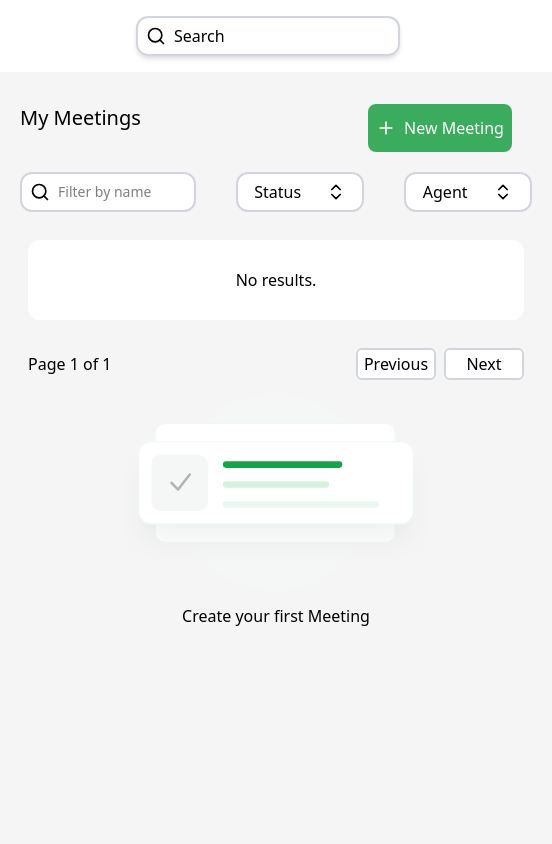
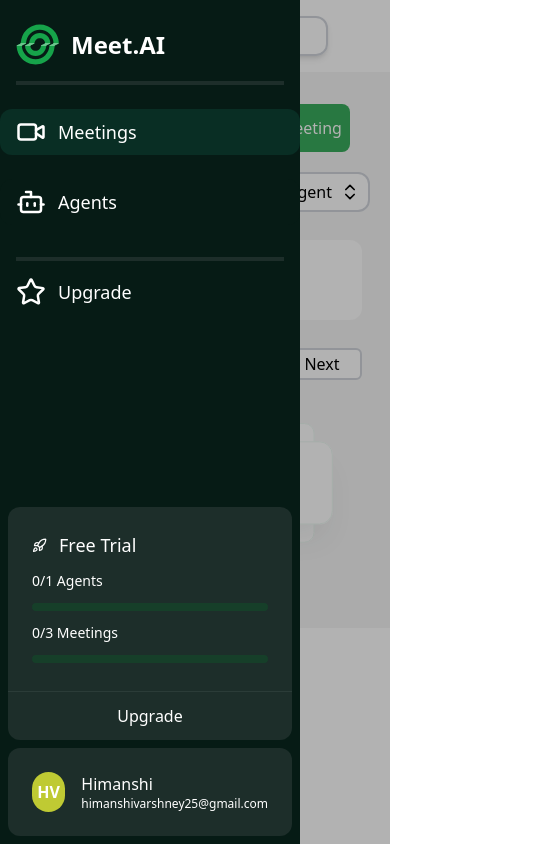
Before and after one commit to him08/lunexa-ai, a React (Vite) app: page / in a window 390 px wide. Shown: the whole page, 552 px wide, since content can reach past the window. Built offline with nearby package versions, Linux system fonts and the light colour scheme.

Commit message:
mobile ui and other enhancments

```diff
--- a/src/App.css
+++ b/src/App.css
@@ -1 +1,4 @@
 @import "tailwindcss";
+body {
+  overflow-x: hidden;
+}
--- a/src/App.jsx
+++ b/src/App.jsx
@@ -3,7 +3,7 @@
 import Navbar from './components /Navbar'
 import Search from './components /SearchBar'
 import MainSection from './components /MainSection'
-import Modal from './components /Modal'
+
 
 function App() {
   const [count, setCount] = useState(0)
@@ -12,9 +12,9 @@
 
   return (
     <>
-  <div className='flex flex-row h-screen '>
-    <Navbar setSelected={setSelected} selected={selected} showSideBar={showSideBar}/>
-    <Modal />
+  <div className='md:flex flex-row h-screen overflow-x-hidden'>
+
+    <Navbar setSelected={setSelected} selected={selected} showSideBar={showSideBar} setShowSideBar={setShowSideBar}/>
    <MainSection setShowSideBar={setShowSideBar} showSideBar={showSideBar} selected={selected} />
     </div>
     </>
--- a/src/components /Agents.jsx
+++ b/src/components /Agents.jsx
@@ -5,13 +5,15 @@
 import { ChevronsUpDown } from 'lucide-react'
 import Footer from './Footer'
 import Dashboard from './Dashboard'
+import Modal from './Modal'
 
 function Agents() {
-    const [count, setCount] = useState(0)
 
+    const [showModal, setShowModal] = useState(false)
     return (
         <>
-         <Dashboard fromAgents={true} />
+         <Dashboard  setShowModal={ setShowModal} fromAgents={true} />
+         <Modal fromAgents={true} showModal={showModal} setShowModal={setShowModal}/>
         </>
 
     )
--- a/src/components /Dashboard.jsx
+++ b/src/components /Dashboard.jsx
@@ -6,7 +6,7 @@
 import Footer from './Footer'
 
 function Dashboard({fromAgents,setShowModal}) {
-    const [count, setCount] = useState(0)
+    const [count, setCount] = useState(0);
 
     return (
         <>
--- a/src/components /Modal.jsx
+++ b/src/components /Modal.jsx
@@ -7,7 +7,8 @@
 import { Video } from 'lucide-react';
 import { Loader } from 'lucide-react';
 import { CircleX } from 'lucide-react';
-function Modal({ showModal, setShowModal }) {
+import { ChevronsUpDown } from 'lucide-react'
+function Modal({ fromAgents,showModal, setShowModal }) {
 
     return (
         <>
@@ -16,35 +17,38 @@
                 <div className="fixed inset-0 z-50 flex items-center justify-center backdrop-blur-sm bg-black/30">
                     <div className='flex flex-col overflow-auto w-[600px] h-104 bg-[#FFFFFF] rounded-xl gap-4 mx-10 p-4 cursor-pointer'>
                         <div className='flex flex-row items-center'>
-                            <div className='text-lg font-black w-full'>New Meeting</div>
+                            <div className='text-lg font-black w-full'>{ fromAgents ?"New Agent" : "New Meeting"}</div>
                             <div onClick={()=>setShowModal(false)} className='cursor-pointer ml-auto'>
                                 <X size={20} color='black' />
                             </div>
                         </div>
-                        <div className='text-s font-extralight'>Create a new meeting</div>
+                        <div className='text-s font-extralight'>{fromAgents ?"Create a new agent" :"Create a new meeting"}</div>
                         <div>Name</div>
                         <div className='p-2 w-full h-10 gap-2 bg-[#FFFFFF] flex items-center rounded-xl box-border size-32 border-2 border-gray-300  focus-within:border-gray-400 focus-within:border-3 focus-within:scale-105 transition-all duration-200'>
                             <input
                                 type='text'
-                                placeholder='eg Math Consultations..'
+                                placeholder={fromAgents ?'eg Math tutor':'eg Math consultations..'}
                                 className='outline-none w-full text-sm'>
                             </input>
                         </div>
-                        <div className=''>Agent </div>
+                        <div> {fromAgents?"Instructions":"Agent"} </div>
                         <div className='p-2 w-full h-10 gap-2 bg-[#FFFFFF] flex items-center rounded-xl box-border border-2 border-gray-300  focus-within:border-gray-400 focus-within:border-3 focus-within:scale-105 transition-all duration-200'>
                             <input
                                 type='text'
-                                placeholder='eg Math Consultations..'
+                                placeholder={fromAgents?'You are a helpful math assistant that can answer questions and help tutor':'eg Math Consultations..'}
                                 className='outline-none w-full text-sm'>
                             </input>
+                            <ChevronsUpDown size={20} color='black'/>
                         </div>
-                        <div className='flex justify-center'>Not found what you are looking for? Create new agent</div>
-                        <div className='flex flex-row justify-around'>
-                            <div onClick={() => setShowModal(false)} className=" w-32 h-10  bg-[#FFFFFF] flex items-center justify-around rounded-xl box-border  border-2 border-gray-300  hover:bg-[#F5F5F5] cursor-pointer">
-                                <div className='font-extralight text-s'>Cancel</div>
+                       { !fromAgents &&
+                        <div className='flex justify-center'>Not found what you are looking for? <span className='text-green-700 hover:underline'> Create a new agent</span></div>
+                       }
+                        <div className='flex flex-row justify-between'>
+                            <div onClick={() => setShowModal(false)} className=" w-24 h-10  bg-[#FFFFFF] flex items-center justify-around rounded-xl hover:bg-[#F5F5F5] cursor-pointer">
+                                <div className='font-normal text-s'>Cancel</div>
                             </div>
-                            <div className="w-32 h-10  bg-green-700 flex items-center justify-around rounded-xl box-border  border-2 border-gray-300  hover:bg-green-600 cursor-pointer">
-                                <div className='font-extralight text-white'>Create</div>
+                            <div className="w-24 h-10  bg-green-700 flex items-center justify-around rounded-xl  hover:bg-green-600 cursor-pointer">
+                                <div className=' text-white font-normal '>Create</div>
                             </div>
                         </div>
                     </div>
--- a/src/components /Navbar.jsx
+++ b/src/components /Navbar.jsx
@@ -5,12 +5,15 @@
 import { Bot } from 'lucide-react';
 import { Star } from 'lucide-react';
 import { Rocket } from 'lucide-react';
-function Navbar({setSelected,selected,showSideBar}) {
+function Navbar({setSelected,selected,showSideBar,setShowSideBar}) {
 
   return (
     <>
+
      { showSideBar &&
-      <div className=" hidden md:flex bg-[#061B15] text-white w-48 md:w-80 h-screen flex-col overflow-auto font-bold">
+       <div className="fixed md:relative inset-0 z-50 flex items-center justify-center backdrop-opacity-60 bg-black/30">
+      <div className={`flex bg-[#061B15]  text-white w-75 md:w-80 h-screen flex-col font-bold fixed top-0 left-0 z-50 md:relative md:z-auto`}>
+
         {/* NAME AND LOGO */}
         <div className='mt-6 gap-3 px-4 flex flex-row items-center'>
           <div><img src='/logo.svg' /></div>
@@ -24,7 +27,7 @@
           <div className=' font-normal text-lg'>Meetings</div>
         </div>
         {/* AGENTS TAB */}
-        <div onClick={() => setSelected("Agents")} className={`mt-6 px-4 p-2 gap-3 flex flex-row items-center cursor-pointer rounded-xl hover:bg-[#092E24] ${selected === "Agents" ? "bg-[#092E24]" : "bg-[#061B15]"} `}>
+        <div onClick={() => setSelected("Agents")} className={`mt-6 px-4 p-2 gap-3 flex flex-row items-center cursor-pointer rounded-xl hover:bg-[#092E24] ${selected === "Agents" ? "bg-[#092E24]" : "bg-[#061B15]"}` }>
           <div><Bot color="white" size={30} /></div>
           <div className=' font-normal text-lg'>Agents</div>
         </div>
@@ -67,13 +70,11 @@
               <div className='gap-6 text-xs font-normal'>himanshivarshney25@gmail.com</div>
           </div>
           </div>
-
-
         </div>
+      </div>
       </div>
 }
     </>
-
   )
 }
 
--- a/src/components /SearchBar.jsx
+++ b/src/components /SearchBar.jsx
@@ -2,28 +2,23 @@
 import '../App.css'
 import { PanelLeftClose } from 'lucide-react'
 import { Search } from 'lucide-react'
-import {PanelLeft} from 'lucide-react'
+import { PanelLeft } from 'lucide-react'
 
-
-function SearchBar({setShowSideBar,showSideBar}) {
+function SearchBar({ setShowSideBar, showSideBar }) {
   const [count, setCount] = useState(0)
-
 
   return (
     <>
       <div className="flex items-center bg-[#FFFFFF] gap-4 text-white p-4 shadow-md w-full">
-
         {/* CLOSE SIDE BAR BUTTON */}
-    <div onClick={()=>setShowSideBar((prev)=> !prev)} className={` hidden md:flex w-10 h-10 justify-center items-center box-border border-2 border-gray-300 hover:bg-[#F5F5F5] rounded-xl shadow-md cursor-pointer `}>
-
+        <div onClick={() => setShowSideBar((prev) => !prev)} className={`flex w-10 h-10 justify-center items-center box-border border-2 border-gray-300 hover:bg-[#F5F5F5] rounded-xl shadow-md cursor-pointer `}>
           {
             showSideBar
-    ? <PanelLeftClose color="black" size={20}/>
+              ? <PanelLeftClose color="black" size={20} />
               : <PanelLeft color="black" size={20} />
           }
-
         </div>
-    <div className=' p-2 ml-30 md:ml-0 w-66 h-10 box-border border-2 border-gray-300 shadow-md hover:bg-[#F5F5F5] flex justify-start gap-2 items-center rounded-xl'>
+        <div className='p-2 w-64 h-10 box-border border-2 border-gray-300 shadow-md hover:bg-[#F5F5F5] flex justify-start gap-2 items-center rounded-xl'>
           <Search size={20} color="black" />
           <div className='text-black'>Search</div>
         </div>
@@ -32,4 +27,4 @@
   )
 }
 
-export default SearchBar;
+export default SearchBar
```
Lines whose indentation alone changed are shown as unchanged.
